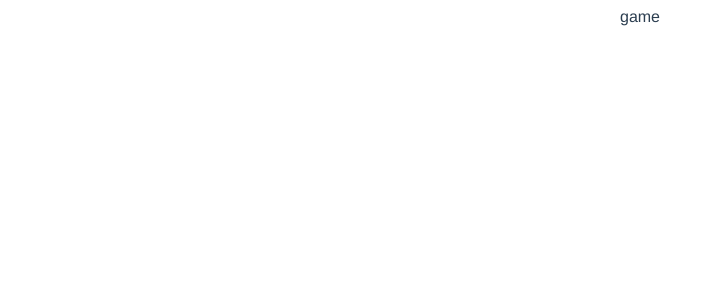
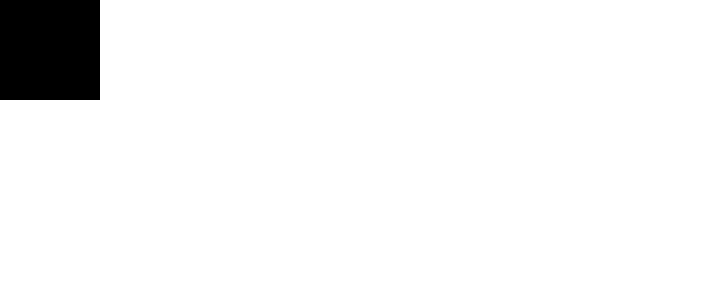
Before and after one commit to Horsemen-and-Women-of-the-Apocalypse/hedgehog-against-the-apocalypse, a Vue app: page / in a window 1280 px wide. Shown: the top 300 px of the page, without its empty margins (0-722 px from the left). Built offline with nearby package versions, Linux system fonts and the light colour scheme.

Commit message:
Display empty phaser game OK

```diff
--- a/package.json
+++ b/package.json
@@ -9,6 +9,7 @@
   },
   "dependencies": {
     "core-js": "^3.8.3",
+    "phaser": "^3.60.0",
     "vue": "^3.2.13"
   },
   "devDependencies": {
--- a/src/App.vue
+++ b/src/App.vue
@@ -14,11 +14,18 @@
 </script>
 
 <style>
+body, html{
+  padding: 0;
+  margin: 0;
+  overflow: hidden;
+  height: 100vh;
+  width: 100vw;
+}
 #app {
   font-family: Avenir, Helvetica, Arial, sans-serif;
   -webkit-font-smoothing: antialiased;
   -moz-osx-font-smoothing: grayscale;
-  text-align: center;
-  color: #2c3e50;
+  padding: 0;
+  margin: 0;
 }
 </style>
--- a/src/components/Game.vue
+++ b/src/components/Game.vue
@@ -1,16 +1,55 @@
 <template>
   <div id="game">
-    game
+    <div id="board"></div>
   </div>
 </template>
 
 <script>
+import { game } from "./game";
+
 export default {
   name: 'hata-Game',
-  props: {
+  props: {},
+  data() {
+    return {
+    }
+  },
+  mounted() {
+    // Init game
+    game.events.on("ready", () => this.setupListeners());
+  },
+  methods: {
+    setupListeners() {
+      // Setup listeners
+      game.events.on("gameover", () => this.gameover());
+      game.events.on("move", () => this.move());
+      game.events.on("win", () => this.win());
+    },
+    gameover() {
+      // Game over
+      console.log("Game over");
+    },
+    move() {
+      // Move
+      console.log("Move");
+    },
+    win() {
+      // Win
+      console.log("Win");
+    }
   }
+
 }
 </script>
 
-<!-- Add "scoped" attribute to limit CSS to this component only -->
-<style scoped></style>
+<style scoped>
+#game {
+  width: 100%;
+  height: 100%;
+  display: flex;
+  justify-content: center;
+  align-items: center;
+}
+#board {
+}
+</style>
--- /dev/null
+++ b/src/components/game.js
@@ -0,0 +1,24 @@
+import Phaser from "phaser";
+
+// create Phaser.Game object assigned to global variable named game
+
+class BoardScene extends Phaser.Scene {
+  constructor() {
+    super("BoardScene");
+  }
+}
+
+const config = {
+  type: Phaser.AUTO,
+  width: "100vw",
+  height: "100vh",
+  scene: BoardScene
+};
+
+const game = new Phaser.Game(config);
+
+
+// Set full screen
+
+
+export { game };
```
Also changed, not shown: 1 other file (tests, documents, lock files or other folders).
